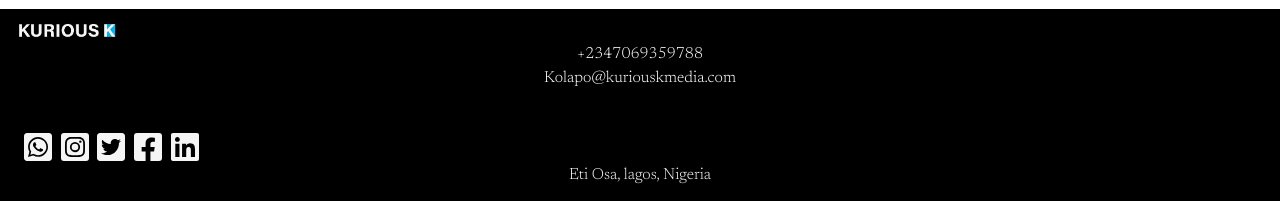
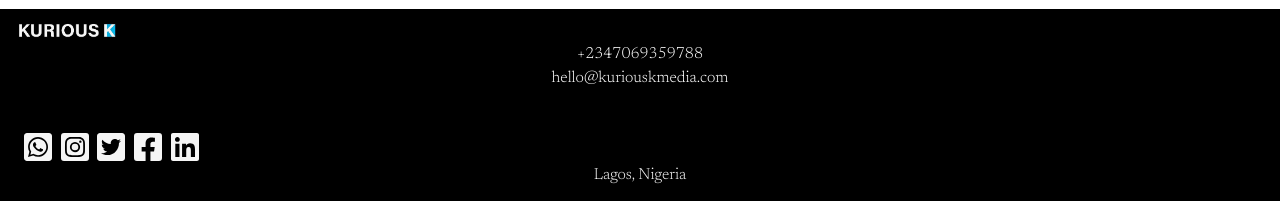
Before and after one commit to adiec7/kuriousk, a React (Create React App) app: page /events in a window 1280 px wide. Shown: the part 1936-2137 px from the top of the page. Built offline with nearby package versions, Linux system fonts and the light colour scheme.

Commit message:
added imgs

```diff
--- a/src/component/eventpages/investorconnect.js
+++ b/src/component/eventpages/investorconnect.js
@@ -27,7 +27,7 @@ const EventConnect = () => {
                 high-potential startups across various sectors, as well as
                 leading investors from Nigeria and beyond.
           </p>
-          <a className="btn btn-primary btn-lg text-dark event_btn" href="mailto:Kolapo@kuriouskmedia.com" role="button">
+          <a className="btn btn-primary btn-lg text-dark event_btn" href="mailto:hello@kuriouskmedia.com" role="button">
             Partner
           </a>
         </div>
@@ -38,7 +38,7 @@ const EventConnect = () => {
         opportunity for startups and investors to connect,
         collaborate, and explore potential investment
         opportunities. We are Creating a platform for future investment and
-        growth and a stronger startup ecosystem in Nigeria
+        growth and a stronger startup ecosystem in Nigeria.
         </p>
         <div className="row obj-p">
           <div className="col-sm-12 col-md-6 ">
@@ -64,7 +64,7 @@ const EventConnect = () => {
           We are Creating a platform for future investment and
           growth and a stronger startup ecosystem in Nigeria
           </p>
-          <a className="btn btn-primary btn-lg text-dark event_btn" href="mailto:Kolapo@kuriouskmedia.com" role="button">
+          <a className="btn btn-primary btn-lg text-dark event_btn" href="mailto:hello@kuriouskmedia.com" role="button">
             Contact Us
           </a>
           </div>
@@ -78,7 +78,7 @@ const EventConnect = () => {
         opportunities.
         </p>
         <div className="row obj-p">
-          <div className="col-sm-12 col-md-6  ">
+          <div className="col-sm-12 col-md-6 mt-5 ">
 
            <p><BsCheck2Square className="events-icons"/>We are Creating a platform for future investment and
         growth and a stronger startup ecosystem in Nigeria</p>
--- a/src/component/footer/footer.js
+++ b/src/component/footer/footer.js
@@ -12,8 +12,8 @@ const Footer = () => {
               <img src={logo} alt="logo" className="footer-img" />
               <p className="text-center text-light">
                 <a href="tel:+2347069359788">+2347069359788</a> <br />
-                <a href="mailto:Kolapo@kuriouskmedia.com">
-                  Kolapo@kuriouskmedia.com
+                <a href="mailto:hello@kuriouskmedia.com">
+                  hello@kuriouskmedia.com
                 </a>
               </p>
             </div>
@@ -37,7 +37,7 @@ const Footer = () => {
                   </a>
                 </IconContext.Provider>
               </div>
-              <p className="card-text">Eti Osa, lagos, Nigeria</p>
+              <p className="card-text">Lagos, Nigeria</p>
             </div>
           </div>
         </footer>
```
Also changed, not shown: src/component/img/why.jpg.
